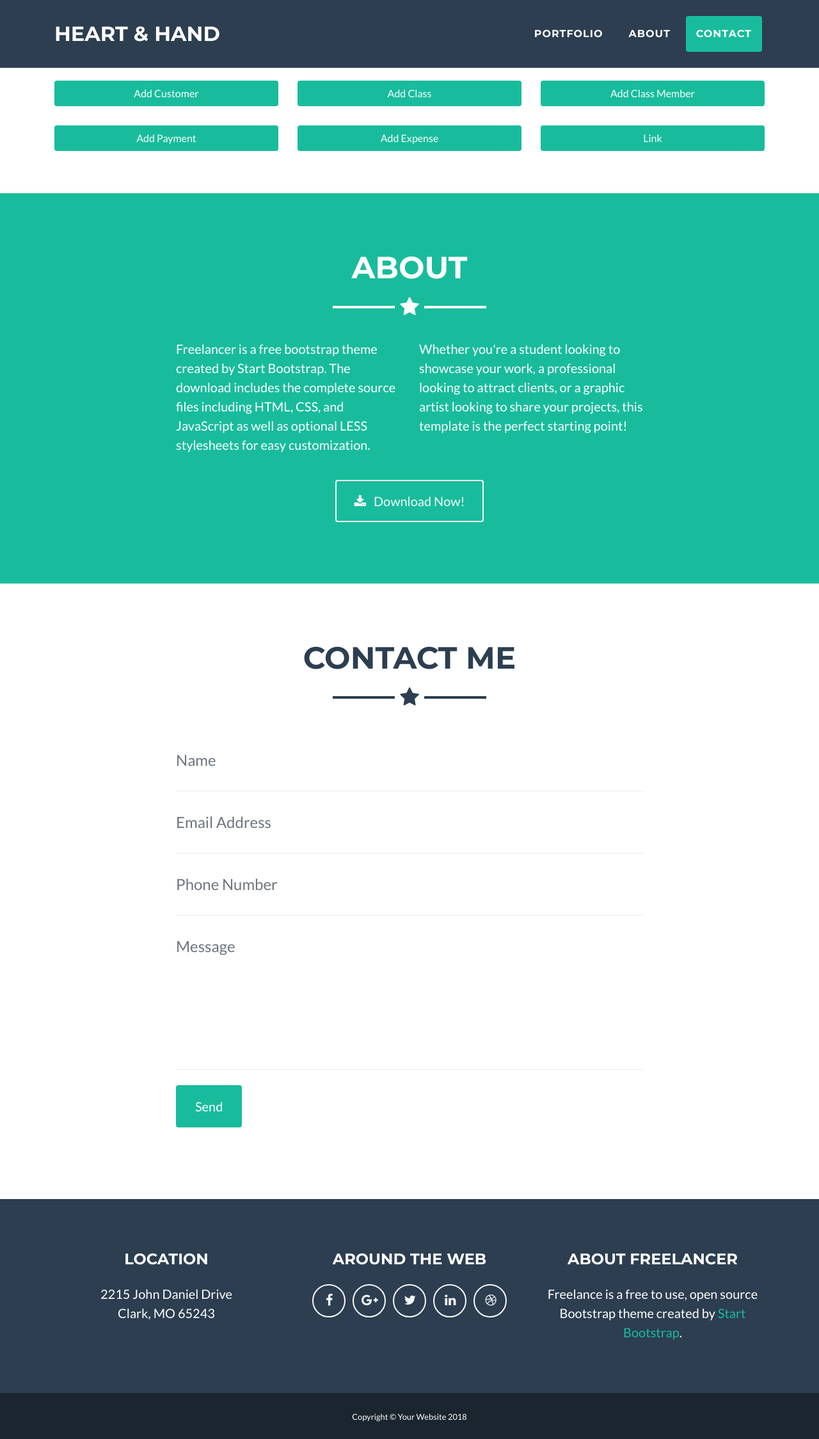
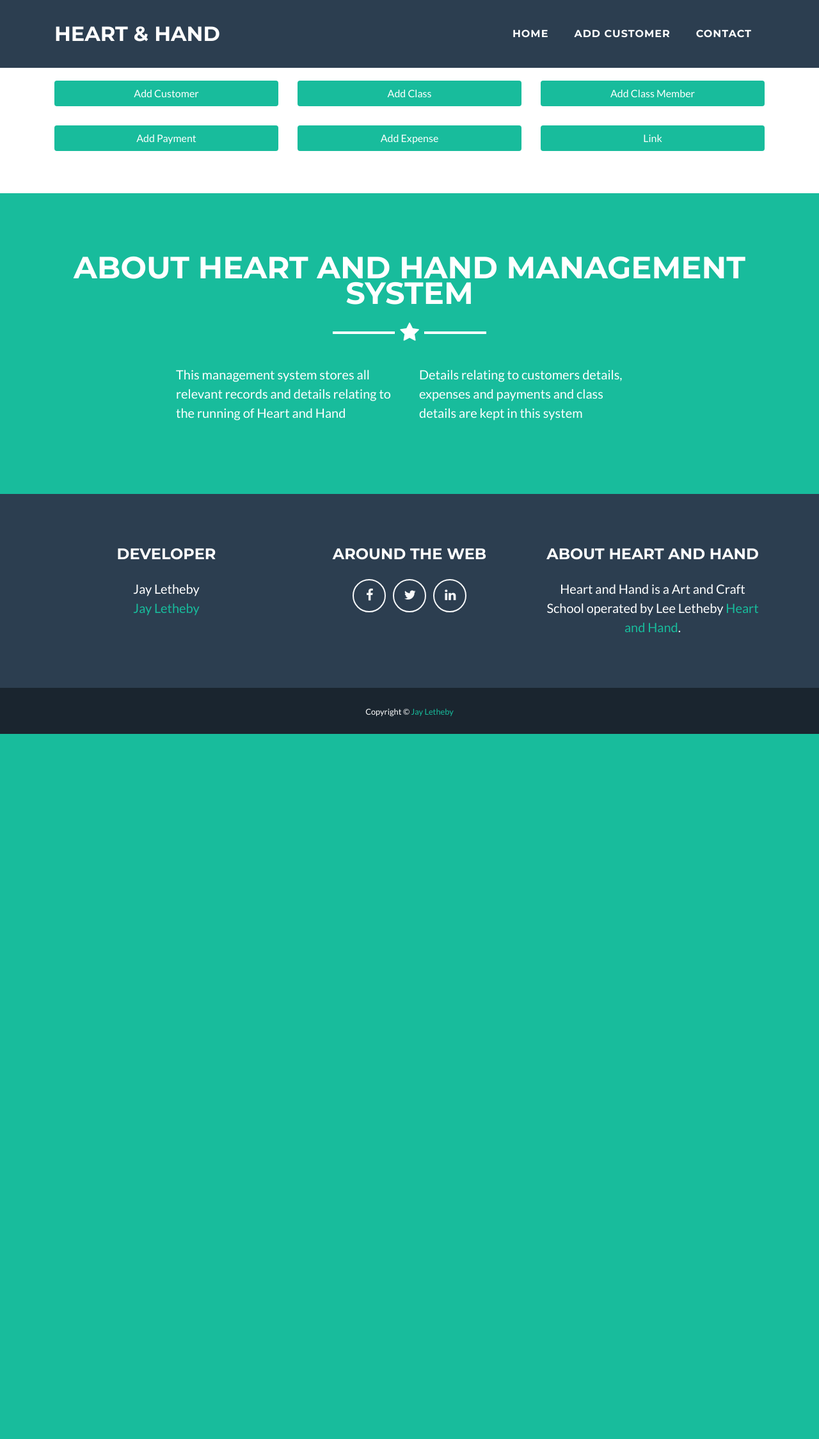
Before and after one commit to jayleth72/heart_-_hand, a Flask app: page / in a window 1280 px wide. Shown: the whole page at 64% size. After the commit the page ends 1147 px from the top, so only its background shows below. Run offline with Flask 2, Linux system fonts and the light colour scheme; the visitor is signed in with stand-in values (Sample User, id 1); some libraries are stand-ins or nearby versions.

Commit message:
display changes

```diff
--- a/templates/index.html
+++ b/templates/index.html
@@ -75,69 +75,14 @@ Admin
 <!-- About Section -->
 <section class="bg-primary text-white mb-0" id="about">
   <div class="container">
-    <h2 class="text-center text-uppercase text-white">About</h2>
+    <h2 class="text-center text-uppercase text-white">About Heart and Hand Management System</h2>
     <hr class="star-light mb-5">
     <div class="row">
       <div class="col-lg-4 ml-auto">
-        <p class="lead">Freelancer is a free bootstrap theme created by Start Bootstrap. The download includes the complete source files including HTML, CSS, and JavaScript as well as optional LESS stylesheets for easy customization.</p>
+        <p class="lead">This management system stores all relevant records and details relating to the running of Heart and Hand</p>
       </div>
       <div class="col-lg-4 mr-auto">
-        <p class="lead">Whether you're a student looking to showcase your work, a professional looking to attract clients, or a graphic artist looking to share your projects, this template is the perfect starting point!</p>
-      </div>
-    </div>
-    <div class="text-center mt-4">
-      <a class="btn btn-xl btn-outline-light" href="#">
-        <i class="fa fa-download mr-2"></i>
-        Download Now!
-      </a>
-    </div>
-  </div>
-</section>
-
-<!-- Contact Section -->
-<section id="contact">
-  <div class="container">
-    <h2 class="text-center text-uppercase text-secondary mb-0">Contact Me</h2>
-    <hr class="star-dark mb-5">
-    <div class="row">
-      <div class="col-lg-8 mx-auto">
-        <!-- To configure the contact form email address, go to mail/contact_me.php and update the email address in the PHP file on line 19. -->
-        <!-- The form should work on most web servers, but if the form is not working you may need to configure your web server differently. -->
-        <form name="sentMessage" id="contactForm" novalidate="novalidate">
-          <div class="control-group">
-            <div class="form-group floating-label-form-group controls mb-0 pb-2">
-              <label>Name</label>
-              <input class="form-control" id="name" type="text" placeholder="Name" required="required" data-validation-required-message="Please enter your name.">
-              <p class="help-block text-danger"></p>
-            </div>
-          </div>
-          <div class="control-group">
-            <div class="form-group floating-label-form-group controls mb-0 pb-2">
-              <label>Email Address</label>
-              <input class="form-control" id="email" type="email" placeholder="Email Address" required="required" data-validation-required-message="Please enter your email address.">
-              <p class="help-block text-danger"></p>
-            </div>
-          </div>
-          <div class="control-group">
-            <div class="form-group floating-label-form-group controls mb-0 pb-2">
-              <label>Phone Number</label>
-              <input class="form-control" id="phone" type="tel" placeholder="Phone Number" required="required" data-validation-required-message="Please enter your phone number.">
-              <p class="help-block text-danger"></p>
-            </div>
-          </div>
-          <div class="control-group">
-            <div class="form-group floating-label-form-group controls mb-0 pb-2">
-              <label>Message</label>
-              <textarea class="form-control" id="message" rows="5" placeholder="Message" required="required" data-validation-required-message="Please enter a message."></textarea>
-              <p class="help-block text-danger"></p>
-            </div>
-          </div>
-          <br>
-          <div id="success"></div>
-          <div class="form-group">
-            <button type="submit" class="btn btn-primary btn-xl" id="sendMessageButton">Send</button>
-          </div>
-        </form>
+        <p class="lead">Details relating to customers details, expenses and payments and class details are kept in this system</p>
       </div>
     </div>
   </div>
--- a/templates/layouts/layout1.html
+++ b/templates/layouts/layout1.html
@@ -39,10 +39,10 @@
         <div class="collapse navbar-collapse" id="navbarResponsive">
           <ul class="navbar-nav ml-auto">
             <li class="nav-item mx-0 mx-lg-1">
-              <a class="nav-link py-3 px-0 px-lg-3 rounded js-scroll-trigger" href="#portfolio">Portfolio</a>
+              <a class="nav-link py-3 px-0 px-lg-3 rounded js-scroll-trigger" href="#">Home</a>
             </li>
             <li class="nav-item mx-0 mx-lg-1">
-              <a class="nav-link py-3 px-0 px-lg-3 rounded js-scroll-trigger" href="#about">About</a>
+              <a class="nav-link py-3 px-0 px-lg-3 rounded js-scroll-trigger" href="{{ url_for('add_customer') }}">Add Customer</a>
             </li>
             <li class="nav-item mx-0 mx-lg-1">
               <a class="nav-link py-3 px-0 px-lg-3 rounded js-scroll-trigger" href="#contact">Contact</a>
@@ -60,44 +60,34 @@
       <div class="container">
         <div class="row">
           <div class="col-md-4 mb-5 mb-lg-0">
-            <h4 class="text-uppercase mb-4">Location</h4>
-            <p class="lead mb-0">2215 John Daniel Drive
-              <br>Clark, MO 65243</p>
+            <h4 class="text-uppercase mb-4">Developer</h4>
+            <p class="lead mb-0">Jay Letheby
+              <br><a href="http://jayletheby.com">Jay Letheby</a></p>
           </div>
           <div class="col-md-4 mb-5 mb-lg-0">
             <h4 class="text-uppercase mb-4">Around the Web</h4>
             <ul class="list-inline mb-0">
               <li class="list-inline-item">
-                <a class="btn btn-outline-light btn-social text-center rounded-circle" href="#">
+                <a class="btn btn-outline-light btn-social text-center rounded-circle" href="https://www.facebook.com/linda.letheby.9">
                   <i class="fa fa-fw fa-facebook"></i>
                 </a>
               </li>
               <li class="list-inline-item">
-                <a class="btn btn-outline-light btn-social text-center rounded-circle" href="#">
-                  <i class="fa fa-fw fa-google-plus"></i>
-                </a>
-              </li>
-              <li class="list-inline-item">
-                <a class="btn btn-outline-light btn-social text-center rounded-circle" href="#">
+                <a class="btn btn-outline-light btn-social text-center rounded-circle" href="https://twitter.com/lees_artlinked">
                   <i class="fa fa-fw fa-twitter"></i>
                 </a>
               </li>
               <li class="list-inline-item">
-                <a class="btn btn-outline-light btn-social text-center rounded-circle" href="#">
+                <a class="btn btn-outline-light btn-social text-center rounded-circle" href="https://www.linkedin.com/in/linda-letheby-406884102/">
                   <i class="fa fa-fw fa-linkedin"></i>
-                </a>
-              </li>
-              <li class="list-inline-item">
-                <a class="btn btn-outline-light btn-social text-center rounded-circle" href="#">
-                  <i class="fa fa-fw fa-dribbble"></i>
                 </a>
               </li>
             </ul>
           </div>
           <div class="col-md-4">
-            <h4 class="text-uppercase mb-4">About Freelancer</h4>
-            <p class="lead mb-0">Freelance is a free to use, open source Bootstrap theme created by
-              <a href="http://startbootstrap.com">Start Bootstrap</a>.</p>
+            <h4 class="text-uppercase mb-4">About Heart and Hand</h4>
+            <p class="lead mb-0">Heart and Hand is a Art and Craft School operated by Lee Letheby
+              <a href="http://leesartgallery.com">Heart and Hand</a>.</p>
           </div>
         </div>
       </div>
@@ -105,7 +95,7 @@
 
     <div class="copyright py-4 text-center text-white">
       <div class="container">
-        <small>Copyright &copy; Your Website 2018</small>
+        <small>Copyright &copy; <a href="http://jayletheby.com">Jay Letheby</a></small>
       </div>
     </div>
 
```
Also changed, not shown: templates/add_customer.html (+1 -6 lines).
